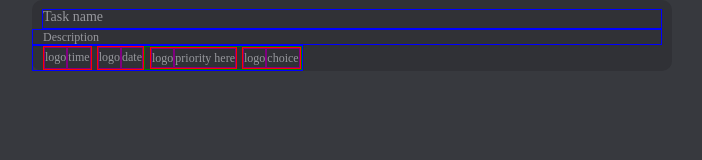
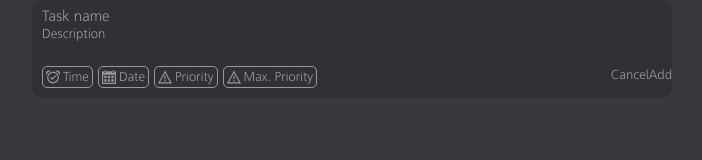
Before and after one commit to jackgarritano/taskwise, a website built with Vite: page listifyFrontend/index.html in a window 1280 px wide. Shown: the whole page, without its empty margins (288-990 px from the left). Built offline with nearby package versions, Linux system fonts and the light colour scheme; files whose address does not match are found by name.

Commit message:
added almost all formatting, just need cancel and add buttons

```diff
--- a/listifyFrontend/index.html
+++ b/listifyFrontend/index.html
@@ -9,49 +9,52 @@
   <body>
       <div class="allTasks">
         <form class="addForm" action="" method="post">
-          <label for="taskName" style="display:none;">Title</label>
+          <label for="taskName" style="display:none">Title</label>
           <input type="hidden" id="taskName" name="taskName"></input>
-          <div class="title" placeholder="Task name" contenteditable></div>
+          <div class="title textInput" placeholder="Task name" contenteditable></div>
 
-          <div class="description">
-            <span>Description</span>
-          </div>
+          <label for="taskDesc" style="display:none">Task description</label>
+          <input type="hidden" id="taskDesc" name="taskDesc"></input>
+          <div class="description textInput" placeholder="Description" contenteditable></div>
+          <div class="bottomButtons">
           <div class="options">
             <div class="estTime">
-              <div class="clockLogo">
-                <span>logo</span>
-              </div>
+                <img class= "clockLogo" src="assets/clockLogo.svg"/>
+
               <div class="estTimeChoice">
-                <span>time</span>
+                <span>Time</span>
               </div>
               </div>
             <div class="dueDate">
-              <div class="calLogo">
-                <span>logo</span>
-              </div>
+              <img class="calLogo" src="assets/calLogo.svg">
               <div class="dueDateChoice">
-                <span>date</span>
+                <span>Date</span>
               </div>
 
             </div>
             <div class="priorityBox">
               <div class="priority">
-                <div class="priLogo">
-                  <span>logo</span>
-                </div>
+                <img class="priLogo" src="assets/priLogo.svg">
                 <div class="priChoice">
-                  <span>priority here</span>
+                  <span>Priority</span>
                 </div>
               </div>
               <div class="maxPriority">
-                <div class="priLogo">
-                  <span>logo</span>
-                </div>
+                <img class="priLogo" src="assets/priLogo.svg">
                 <div class="maxPriChoice">
-                  <span>choice</span>
+                  <span>Max. Priority</span>
                 </div>
               </div>
-
+            </div>
+            </div>
+            <div class="rightSideButtons">
+              <div class="Cancel">
+                <span>Cancel</span>
+              </div>
+              <div class="addTask">
+                <span>Add</span>
+              </div>
+            </div>
           </div>
         </div>
       </form>
--- a/listifyFrontend/style.css
+++ b/listifyFrontend/style.css
@@ -1,6 +1,6 @@
 @font-face {
   font-family: 'Agane';
-  src: url('assets/agane_55_roman-webfont.woff') format('woff');
+  src: url('assets/agane_45_light-webfont.woff');
 }
 *{
   margin:0;
@@ -20,6 +20,10 @@
 body{
     background-color: #37393e;
 	display:flex;
+  -webkit-font-smoothing: antialiased;
+  font-smooth: always;
+  -moz-osx-font-smoothing: grayscale;
+
 }
 .cal__container::-webkit-scrollbar {
 	 display: none;
@@ -198,92 +202,116 @@ body{
   border-radius: 10px;
   color:#97989D;
   line-height: 18px;
-  font-size:12px;
+  font-size:13px;
 }
-.title{
-  border: 1px solid blue;
-  width:calc(100% - 20px);
-  margin-top:9px;
-  margin-left:10px;
-  font-size: 14px;
-  line-height: 14px;
-  padding-bottom:4px;
+.textInput{
   background-color: #303136;
   color:#FFFFFF;
   white-space: normal;
   resize:none;
-  /*white-space: pre-wrap;*/
   word-wrap:break-word;
   cursor:text;
 }
-.title:focus{
+.textInput:focus{
   outline:none;
   white-space: normal;
 }
-.title:empty:before {
+.title{
+  width:calc(100% - 20px);
+  margin-top:9px;
+  margin-left:10px;
+  font-size: 15px;
+  line-height: 14px;
+  padding-bottom:4px;
+
+}
+.textInput:empty:before {
   content: attr(placeholder);
   color: #97989D;
 }
 .description{
-  border:1px solid blue;
-  padding-left:10px;
-  width:calc(100% - 10px);
+  margin-left:10px;
+  width:calc(100% - 20px);
   line-height:14px;
+  min-height: 3em;
+}
+.bottomButtons{
+  width:100%;
+  display:flex;
+  justify-content: space-between;
 }
 .options{
   display:flex;
   flex-direction: row;
-  border:1px solid blue;
+  margin-bottom:10px;
 
 }
 .estTime{
   display:flex;
   justify-content: space-between;
-  border:1px solid red;
+  align-items: center;
+  border: 1px solid #97989D;
+  border-radius: 5px;
   margin-left:10px;
 }
 .clockLogo{
-  border:1px solid purple;
+  width:14px;
+  height:14px;
+  margin:3px;
 }
 .estTimeChoice{
-  border:1px solid purple;
+  margin-right:3px;
 }
 .dueDate{
   display:flex;
   justify-content:space-between;
-  border:1px solid red;
+  align-items:center;
+  border: 1px solid #97989D;
+  border-radius: 5px;
   margin-left:5px;
 }
 .calLogo{
-  border:1px solid purple;
+  width:14px;
+  height:14px;
+  margin:3px;
 }
 .dueDateChoice{
-  border:1px solid purple;
+  margin-right:3px;
 }
 .priorityBox{
   display:flex;
   justify-content: space-between;
-  border:1px solid green;
+
 }
 .priority{
   display:flex;
   justify-content: space-between;
-  border: 1px solid red;
+  align-items:center;
+  border: 1px solid #97989D;
+  border-radius: 5px;
   margin-left:5px;
 }
 .priLogo{
-  border:1px solid purple;
+  width:14px;
+  height:14px;
+  margin:3px;
 }
 .priChoice{
-  border:1px solid purple;
+  margin-right:3px;
 }
 .maxPriority{
   display:flex;
   justify-content: space-between;
-  border:1px solid red;
+  align-items: center;
+  border: 1px solid #97989D;
+  border-radius: 5px;
   margin-left:5px;
 }
 .maxPriChoice{
-  border:1px solid purple;
+  margin-right:3px;
+}
+.rightSideButtons{
+  display:flex;
+  justify-content: space-between;
 }
 /*end of form styling*/
```
Also changed, not shown: listifyFrontend/assets/agane_45_light-webfont.woff (added), listifyFrontend/assets/agane_55_roman-webfont.woff (added), listifyFrontend/assets/calLogo.svg (added), listifyFrontend/assets/clockLogo.svg (added), listifyFrontend/assets/priLogo.svg (added), 1 other file.
